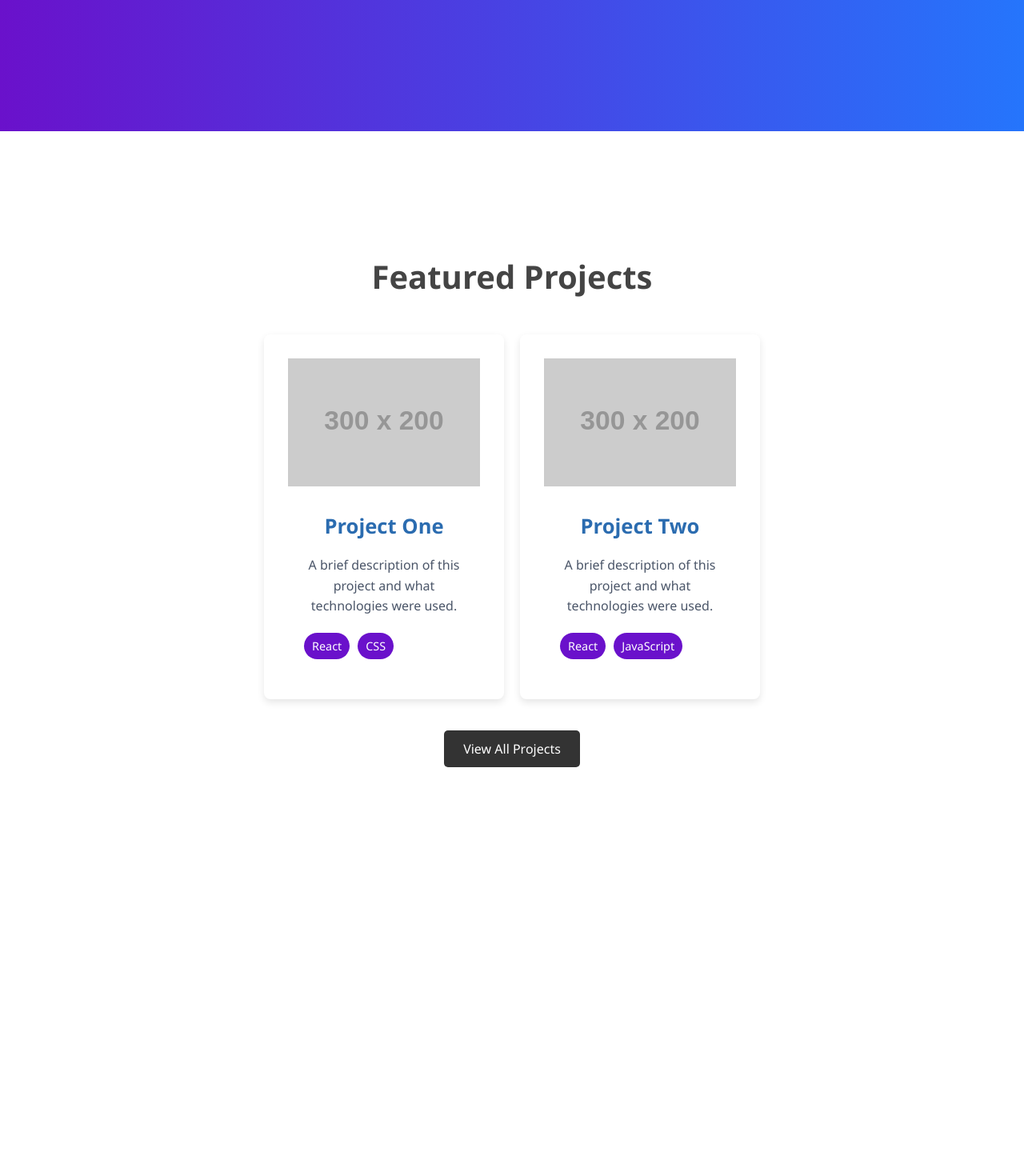
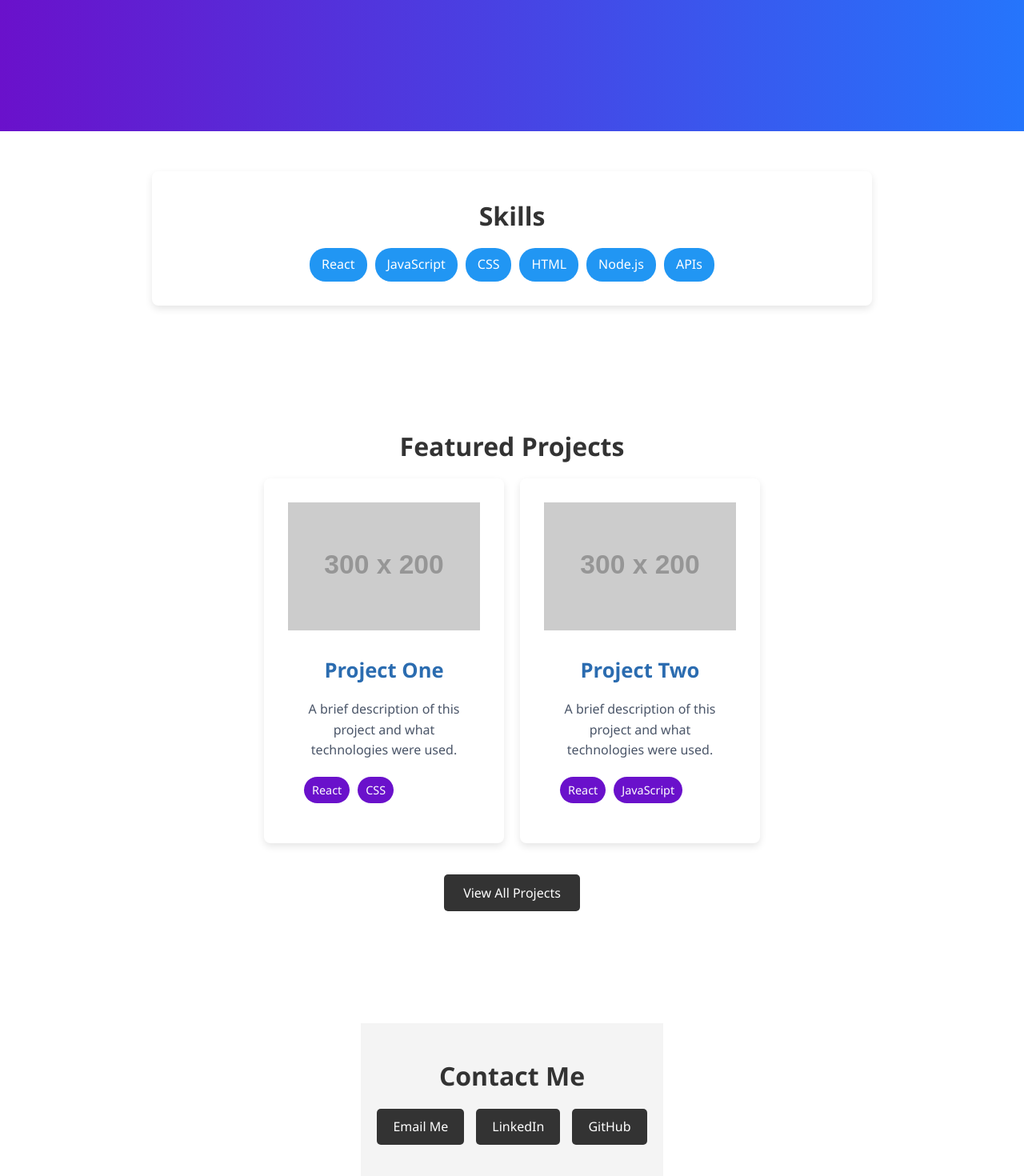
Before and after one commit to LuqmanMahmoodButt/Portfolio, a React (Vite) app: page / in a window 1280 px wide. Shown: the part 476-1946 px from the top of the page at 80% size. Before the commit the page ends 1525 px from the top, so only its background shows below. Built offline with nearby package versions, Linux system fonts and the light colour scheme.

Commit message:
added more on the home page

```diff
--- a/src/components/Home.css
+++ b/src/components/Home.css
@@ -160,3 +160,66 @@ body {
 .btn-secondary:hover {
   background-color: #555;
 }
+.section-heading {
+  font-size: 2rem;
+  text-align: center;
+  margin-bottom: 15px;
+  color: #333;
+}
+
+/* About Me Section */
+.about-me {
+  background-color: #f9f9f9;
+  padding: 40px 20px;
+  text-align: center;
+}
+
+/* Skills Section */
+.skills {
+  background-color: #e3f2fd;
+  padding: 40px 20px;
+  text-align: center;
+}
+
+.skills-grid {
+  display: flex;
+  flex-wrap: wrap;
+  justify-content: center;
+  gap: 10px;
+}
+
+.skill-badge {
+  background-color: #2196f3;
+  color: white;
+  padding: 8px 15px;
+  border-radius: 20px;
+  font-size: 1rem;
+}
+
+/* Contact Section */
+.contact {
+  background-color: #f4f4f4;
+  padding: 40px 20px;
+  text-align: center;
+}
+
+.contact-links {
+  display: flex;
+  justify-content: center;
+  gap: 15px;
+  margin-top: 10px;
+}
+
+.contact-link {
+  background-color: #333;
+  color: white;
+  padding: 10px 20px;
+  border-radius: 5px;
+  text-decoration: none;
+  font-size: 1rem;
+  transition: background 0.3s;
+}
+
+.contact-link:hover {
+  background-color: #555;
+}
--- a/src/pages/Home.jsx
+++ b/src/pages/Home.jsx
@@ -20,6 +20,20 @@ const Home = () => {
           <Link to="/game" className="btn-primary">
             Play a Quick Game!
           </Link>
+        </div>
+      </section>
+      {/* Skills Section */}
+      <section className="skills">
+        <div className="skills-container">
+          <h2 className="section-heading">Skills</h2>
+          <div className="skills-grid">
+            <span className="skill-badge">React</span>
+            <span className="skill-badge">JavaScript</span>
+            <span className="skill-badge">CSS</span>
+            <span className="skill-badge">HTML</span>
+            <span className="skill-badge">Node.js</span>
+            <span className="skill-badge">APIs</span>
+          </div>
         </div>
       </section>
 
@@ -76,6 +90,22 @@ const Home = () => {
         </div>
       </section>
 
+      {/* Contact Section */}
+      <section className="contact">
+        <div className="contact-container">
+          <h2 className="section-heading">Contact Me</h2>
+          <div className="contact-links">
+            <a href="mailto:your-email@example.com" className="contact-link">Email Me</a>
+            <a href="https://www.linkedin.com/in/your-profile" className="contact-link" target="_blank" rel="noopener noreferrer">
+              LinkedIn
+            </a>
+            <a href="https://github.com/your-github" className="contact-link" target="_blank" rel="noopener noreferrer">
+              GitHub
+            </a>
+          </div>
+        </div>
+      </section>
+
     </div>
   );
 };
```
